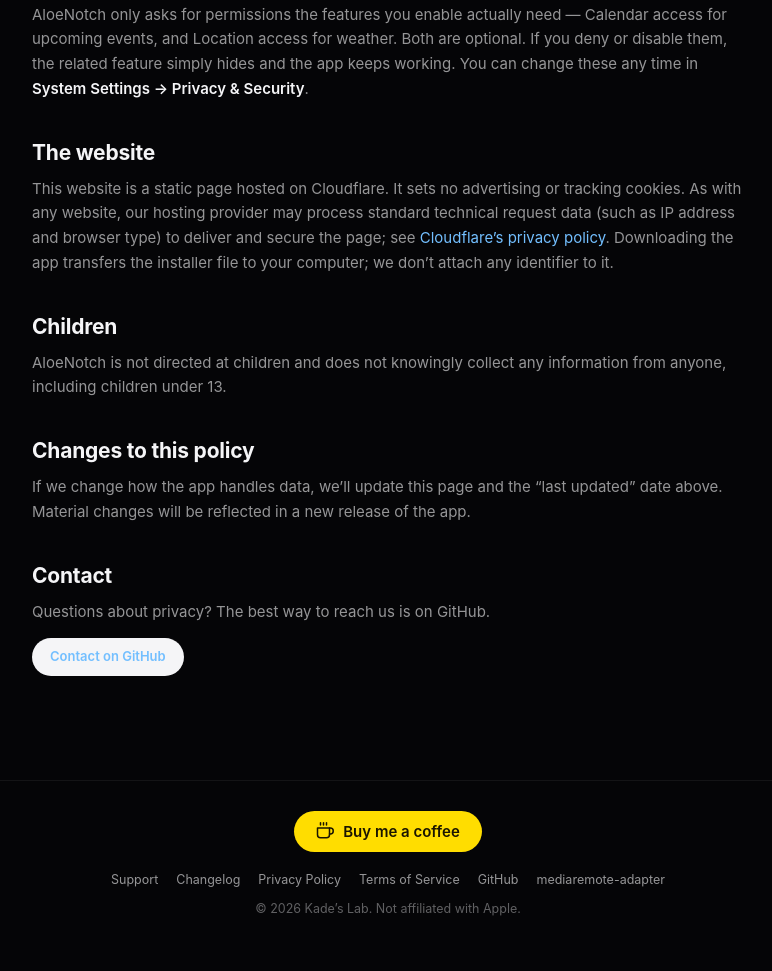
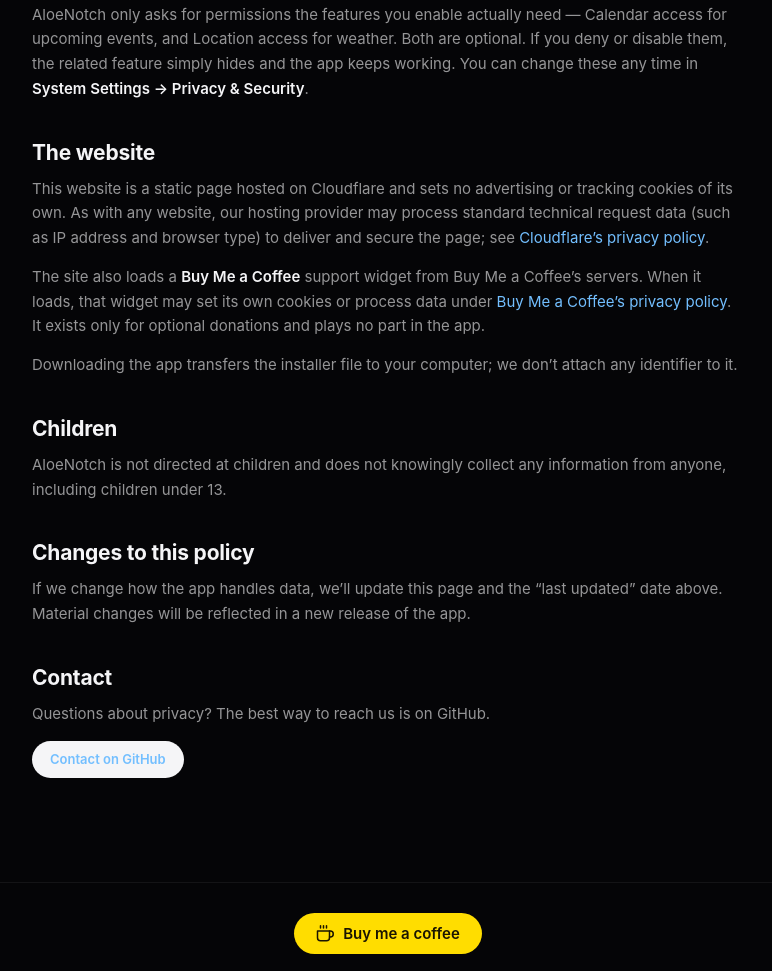
Before and after one commit to xnucade/AloeNotch, a plain HTML site: page site/privacy.html in a window 1280 px wide. Shown: the part 1313-2284 px from the top of the page, without its empty margins (252-1024 px from the left). Drawn offline with Linux system fonts and the light colour scheme.

Commit message:
Add Buy Me a Coffee floating widget site-wide + privacy disclosure

```diff
--- a/site/privacy.html
+++ b/site/privacy.html
@@ -84,13 +84,19 @@
     Settings → Privacy &amp; Security</strong>.</p>
 
     <h2>The website</h2>
-    <p>This website is a static page hosted on Cloudflare. It sets no advertising
-    or tracking cookies. As with any website, our hosting provider may process
-    standard technical request data (such as IP address and browser type) to
-    deliver and secure the page; see
+    <p>This website is a static page hosted on Cloudflare and sets no advertising
+    or tracking cookies of its own. As with any website, our hosting provider may
+    process standard technical request data (such as IP address and browser type)
+    to deliver and secure the page; see
     <a href="https://www.cloudflare.com/privacypolicy/">Cloudflare’s privacy
-    policy</a>. Downloading the app transfers the installer file to your
-    computer; we don’t attach any identifier to it.</p>
+    policy</a>.</p>
+    <p>The site also loads a <strong>Buy Me a Coffee</strong> support widget from
+    Buy Me a Coffee’s servers. When it loads, that widget may set its own cookies
+    or process data under
+    <a href="https://www.buymeacoffee.com/privacy-policy">Buy Me a Coffee’s privacy
+    policy</a>. It exists only for optional donations and plays no part in the app.</p>
+    <p>Downloading the app transfers the installer file to your computer; we don’t
+    attach any identifier to it.</p>
 
     <h2>Children</h2>
     <p>AloeNotch is not directed at children and does not knowingly collect any
@@ -125,5 +131,6 @@
   </footer>
 
   <script>document.getElementById("year").textContent = new Date().getFullYear();</script>
+  <script data-name="BMC-Widget" data-cfasync="false" src="https://cdnjs.buymeacoffee.com/1.0.0/widget.prod.min.js" data-id="xnucade" data-description="Support me on Buy me a coffee!" data-message="If you're feeling up to it I would appreciate the support. Thanks for Visiting! " data-color="#40DCA5" data-position="Right" data-x_margin="18" data-y_margin="18"></script>
 </body>
 </html>
```
Also changed, not shown: site/changelog.html (+1 -0 lines), site/index.html (+1 -0 lines), site/support.html (+1 -0 lines), site/terms.html (+1 -0 lines).
